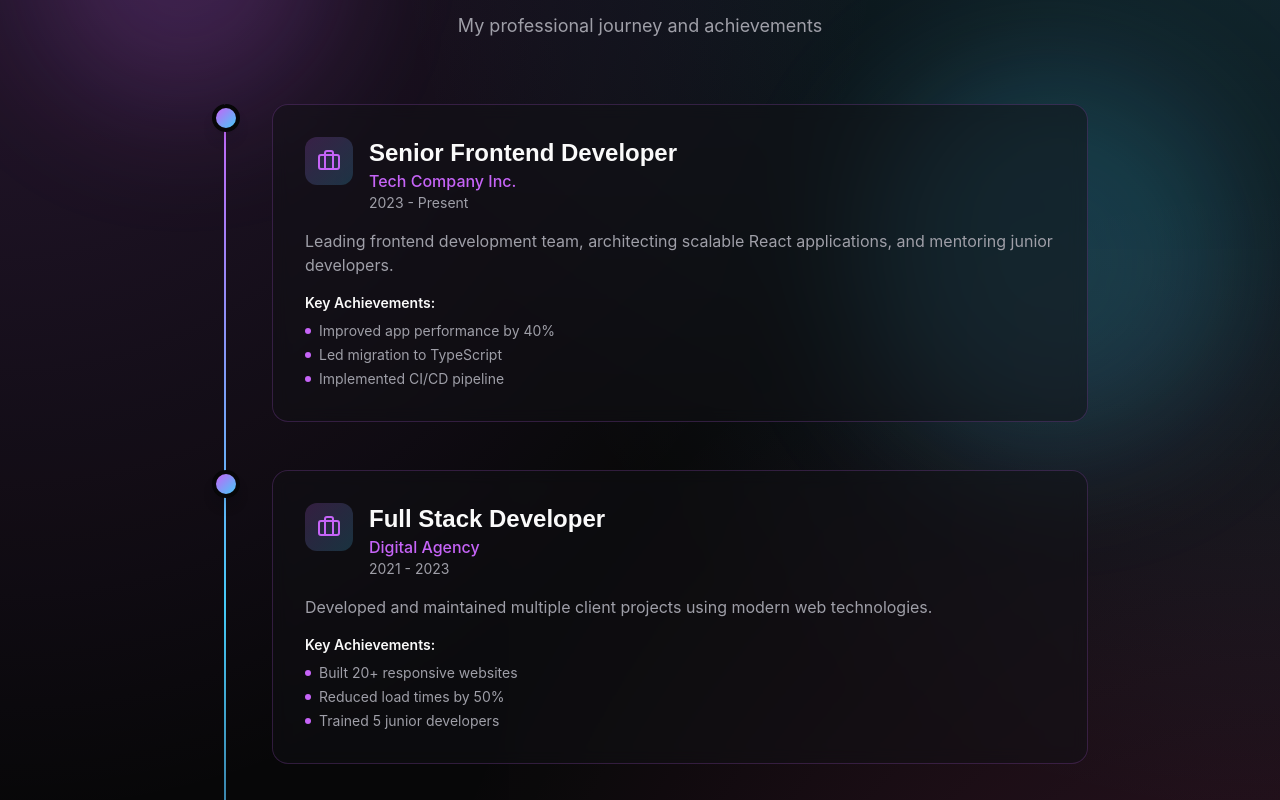
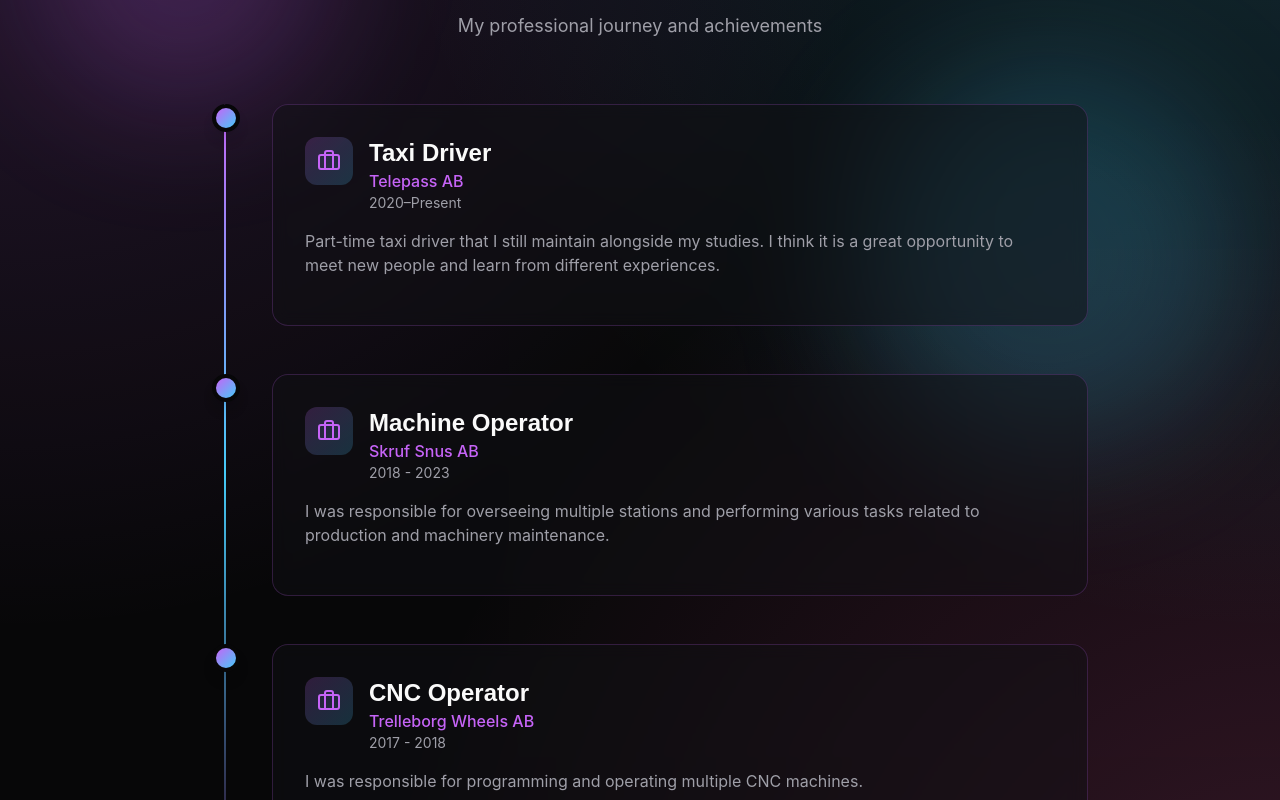
Before and after one commit to Ahmad-Alhindy/portfolio, a React (Vite) app: page /work in a window 1280 px wide. Shown: the part 260-1060 px from the top of the page. Built offline with nearby package versions, Linux system fonts and the light colour scheme; the HTML template or start-up script is replaced by a standard one.

Commit message:
added some jobs

```diff
--- a/src/components/WorkExperience.tsx
+++ b/src/components/WorkExperience.tsx
@@ -2,41 +2,26 @@
 import { Briefcase } from "lucide-react";
 
 const experiences = [
+{
+  title: "Taxi Driver",
+  company: "Telepass AB",
+  period: "2020–Present",
+  description:
+    "Part-time taxi driver that I still maintain alongside my studies. I think it is a great opportunity to meet new people and learn from different experiences.",
+},
   {
-    title: "Senior Frontend Developer",
-    company: "Tech Company Inc.",
-    period: "2023 - Present",
-    description:
-      "Leading frontend development team, architecting scalable React applications, and mentoring junior developers.",
-    achievements: [
-      "Improved app performance by 40%",
-      "Led migration to TypeScript",
-      "Implemented CI/CD pipeline",
-    ],
+   title: "Machine Operator",
+  company: "Skruf Snus AB",
+  period: "2018 - 2023",
+  description:
+    "I was responsible for overseeing multiple stations and performing various tasks related to production and machinery maintenance.",
   },
   {
-    title: "Full Stack Developer",
-    company: "Digital Agency",
-    period: "2021 - 2023",
+    title: "CNC Operator",
+    company: "Trelleborg Wheels AB",
+    period: "2017 - 2018",
     description:
-      "Developed and maintained multiple client projects using modern web technologies.",
-    achievements: [
-      "Built 20+ responsive websites",
-      "Reduced load times by 50%",
-      "Trained 5 junior developers",
-    ],
-  },
-  {
-    title: "Junior Web Developer",
-    company: "Startup Studio",
-    period: "2020 - 2021",
-    description:
-      "Collaborated with design team to create engaging user interfaces and interactive experiences.",
-    achievements: [
-      "Created reusable component library",
-      "Implemented responsive designs",
-      "Contributed to open-source projects",
-    ],
+      "I was responsible for programming and operating multiple CNC machines.",
   },
 ];
 
@@ -94,20 +79,7 @@
                     <p className="text-muted-foreground mb-4">{exp.description}</p>
 
                     <div className="space-y-2">
-                      <p className="text-sm font-semibold text-foreground">
-                        Key Achievements:
-                      </p>
-                      <ul className="space-y-1">
-                        {exp.achievements.map((achievement, i) => (
-                          <li
-                            key={i}
-                            className="text-sm text-muted-foreground flex items-center gap-2"
-                          >
-                            <span className="w-1.5 h-1.5 rounded-full bg-primary" />
-                            {achievement}
-                          </li>
-                        ))}
-                      </ul>
+
                     </div>
                   </div>
                 </div>
```
